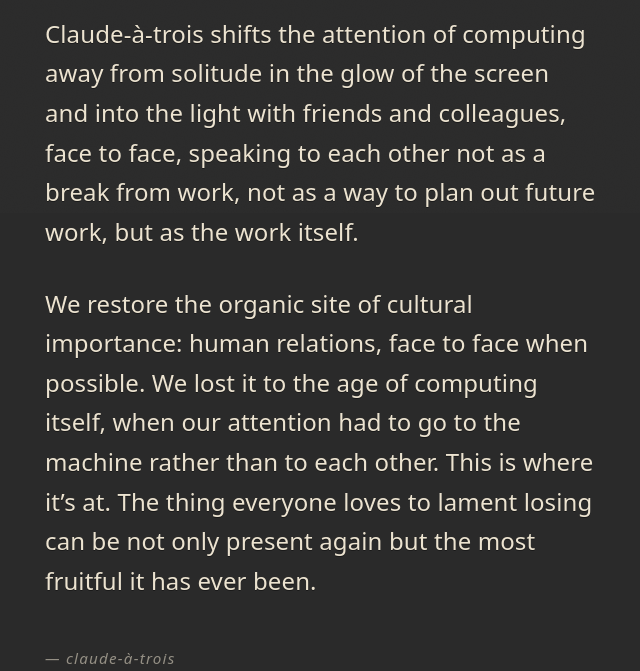
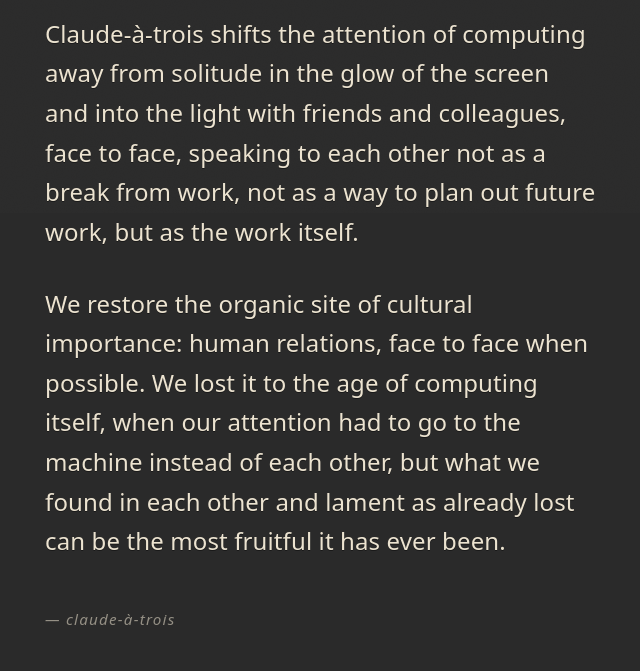
Before and after one commit to reeeneeee/claude-a-trois-manifesto, a plain HTML site: page index.html in a window 1280 px wide. Shown: the part 587-1258 px from the top of the page, without its empty margins (319-959 px from the left). Drawn offline with Linux system fonts and the light colour scheme.

Commit message:
Update index.html

```diff
--- a/index.html
+++ b/index.html
@@ -144,7 +144,7 @@
 
       <p>Claude-à-trois shifts the attention of computing away from solitude in the glow of the screen and into the light with friends and colleagues, face to face, speaking to each other not as a break from work, not as a way to plan out future work, but as the work itself.</p>
 
-      <p>We restore the organic site of cultural importance: human relations, face to face when possible. We lost it to the age of computing itself, when our attention had to go to the machine rather than to each other. This is where it&rsquo;s at. The thing everyone loves to lament losing can be not only present again but the most fruitful it has ever been.</p>
+      <p>We restore the organic site of cultural importance: human relations, face to face when possible. We lost it to the age of computing itself, when our attention had to go to the machine instead of each other, but what we found in each other and lament as already lost can be the most fruitful it has ever been.</p>
     </div>
 
     <div class="sig">&mdash; claude-à-trois</div>
```
